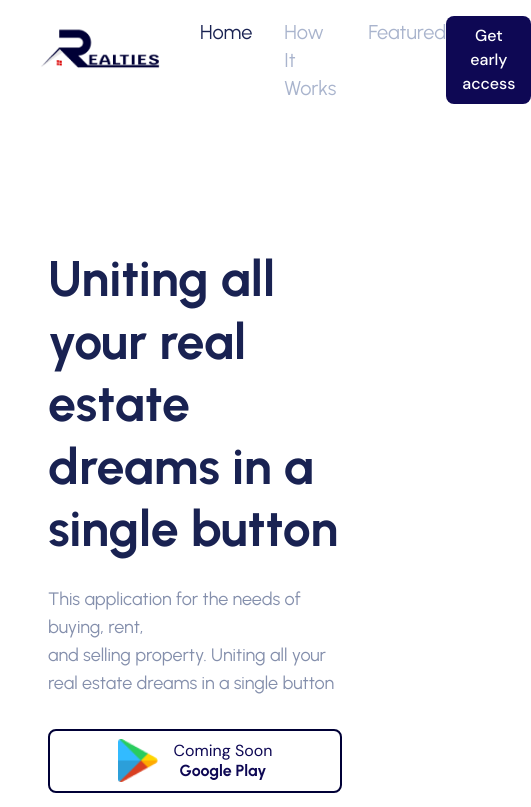
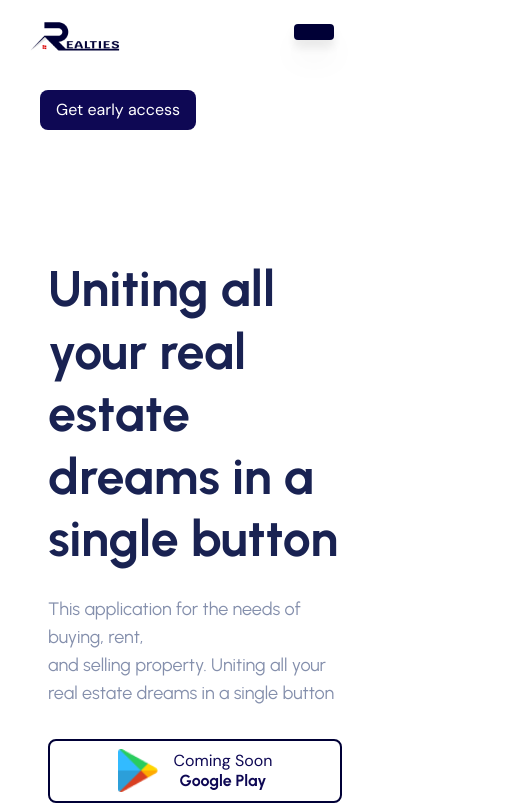
Before and after one commit to realties-team/Realties-Webites, a Next.js app: page / in a window 390 px wide. Shown: the top 807 px of the page, 531 px wide, since content can reach past the window. Built offline with nearby package versions, Linux system fonts and the light colour scheme; a web font is replaced by a local one.

Commit message:
Fix responsiveness

```diff
--- a/components/layout/main-header.tsx
+++ b/components/layout/main-header.tsx
@@ -4,6 +4,7 @@ import { AddUser, AddUser01, Search01, Logo, logo, Search } from "@/assets";
 import RegistrationModal from "../RegistrationModal";
 import EarlyAccessForm from "../EarlyAccessForm";
 import { useState } from "react";
+import HamburgerMenu from "./harmburger";
 
 //import AnchorLink from "react-anchor-link-smooth-scroll";
 
@@ -12,12 +13,18 @@ function MainHeader() {
 
   return (
     <header className="flex items-center justify-between mr-20 ">
-      <Image src={logo} alt="LogoImage" width={200} height={200} />
+      <Image
+        src={logo}
+        alt="LogoImage"
+        width={200}
+        height={200}
+        className="hidden md:flex"
+      />
 
       {/*Navigation Links  */}
 
       <nav>
-        <ul className="flex flex-row gap-8 text-xl font-urbanist font-medium">
+        <ul className=" flex-row gap-8 text-xl font-urbanist font-medium  hidden md:flex  ">
           <li className="text-colBlue01">
             <Link href="/">Home</Link>
           </li>
@@ -31,6 +38,31 @@ function MainHeader() {
             <Link href="/testimony">Testimony</Link>
           </li> */}
         </ul>
+
+        {/* Mobile Screen */}
+
+        <div className=" ">
+          <div className="flex flex-row md:hidden justify-between relative ">
+            <div className="flex flex-col ">
+              <Image src={logo} alt="LogoImage" width={150} height={150} />
+
+              <button
+                onClick={() => setShowModal(true)}
+                className="text-white font-dmsans font-  bg-colBlue02 px-4 py-2 rounded-lg  ml-10 "
+              >
+                Get early access
+              </button>
+            </div>
+
+            {/* <div className=" h-full w-[250px]   flex md:hidden justify-end  ">
+              <HamburgerMenu />
+            </div> */}
+
+            <div className=" fixed bottom-0 right-0 z-40 h-full w-[250px]  drop-shadow-xl flex md:hidden justify-end  ">
+              <HamburgerMenu />
+            </div>
+          </div>
+        </div>
       </nav>
 
       {/* ICONS */}
@@ -43,7 +75,7 @@ function MainHeader() {
 
       <button
         onClick={() => setShowModal(true)}
-        className="text-white font-dmsans font-medium bg-colBlue02 px-4 py-2 rounded-lg   "
+        className="text-white font-dmsans font-medium bg-colBlue02 px-4 py-2 rounded-lg hidden md:flex "
       >
         Get early access
       </button>
```
